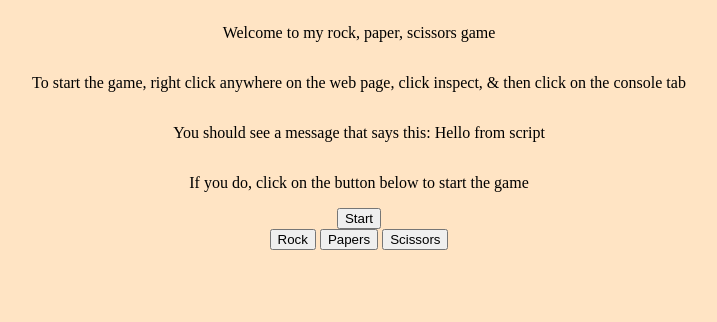
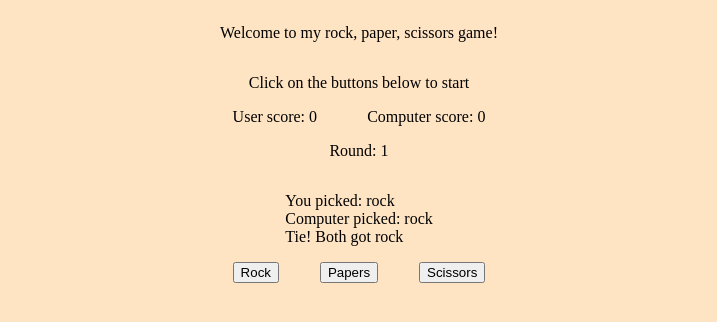
Before and after one commit to mell-0/Odin---Rock-Paper-Scissors, a plain HTML site: page index.html in a window 1280 px wide. Both pictures are taken after a click on the button "Rock". Shown: the whole page, without its empty margins (281-998 px from the left). Drawn offline with Linux system fonts and the light colour scheme.

Commit message:
game now works with buttons and results display but ui is still messy

```diff
--- a/index.html
+++ b/index.html
@@ -9,20 +9,19 @@
 </head>
 <body>
 
-    <p>
-        Welcome to my rock, paper, scissors game
-    </p>
-    <p>
-        To start the game, right click anywhere on the web page, click inspect, & then click on the console tab
-    </p>
-    <p>
-        You should see a message that says this: Hello from script
-    </p>
-    <p>
-        If you do, click on the button below to start the game
-    </p>
+    <p>Welcome to my rock, paper, scissors game!</p>
 
-    <button id="start">Start</button>
+    <p>Click on the buttons below to start</p>
+
+    <div class="score-board">
+        <div>User score: <span id="userScore">0</span> </div>
+        <div>Computer score: <span id="compScore">0</span> </div>
+    </div>
+
+    <p>Round: <span id="round">0</span></p>
+    <p id="resultBoard"></p>
+
+    <!-- <button id="start">Start</button> -->
 
      <!-- step 2.2: adding a container for the buttons so that I don't have to put listeners to all of them -->
     <div id="btnContainer">
--- a/script.js
+++ b/script.js
@@ -1,4 +1,14 @@
 console.log("Hello from script");
+
+// initalizing computer and human scores
+let compScore = userScore = round = 0;
+
+// selecting elements to display resutls
+let roundElement = document.querySelector("#round");
+let userS = document.querySelector("#userScore");
+let compS = document.querySelector("#compScore");
+let resutls = document.querySelector("#resultBoard");
+
 
 /*
     getComputerChoice method
@@ -32,10 +42,6 @@ let getHumanChoice = () =>
 }
 
 
-// initalizing computer and human scores
-let compScore = userScore = 0;
-
-
 /*
     playRound method
 */
@@ -44,26 +50,35 @@ function playRound(humanChoice, computerChoice)
     // making humanChoice case insensitive
     humanChoice = String(humanChoice).toLocaleLowerCase();
 
+    let resultStr = `You picked: ${humanChoice}<br>Computer picked: ${computerChoice}`;
+    resutls.innerHTML = resultStr;
+
     console.log(`You picked: ${humanChoice}`);
     console.log(`Computer picked: ${computerChoice}`);
+
+    let otherStr = ''; // used to store the other scenarios
 
     if (humanChoice === computerChoice)
     {
         console.log("Tie! Both got " + humanChoice);
+        resutls.innerHTML += "<br>Tie! Both got " + humanChoice;
     }
     else
     { // not the same
+
         if (humanChoice === "scissors")
         {
             if (computerChoice === "paper")
             {
                 console.log('You win! scissors beats paper');
                 userScore++;
+                otherStr = 'You win! scissors beats paper';
             }
             else
             { // if computer got rock
                 console.log('You loose! rock beats scissors');
                 compScore++;
+                otherStr = 'You loose! rock beats scissors';
             }
         }
         else if (humanChoice === "rock")
@@ -72,11 +87,13 @@ function playRound(humanChoice, computerChoice)
             {
                 console.log('You loose! paper beats rock');
                 compScore++;
+                otherStr = 'You loose! paper beats rock';
             }
             else
             { // if computer got scissors
                 console.log('You win! rock beats scissors');
                 userScore++;
+                otherStr = 'You win! rock beats scissors';
             }
         }
         else
@@ -85,20 +102,19 @@ function playRound(humanChoice, computerChoice)
             {
                 console.log('You loose! scissors beats paper');
                 compScore++;
+                otherStr = 'You loose! scissors beats paper';
             }
             else
             { // if computer got rock
                 console.log('You win! paper beats rock');
                 userScore++;
+                otherStr = 'You win! paper beats rock';
             }
         }
     }
+    resutls.innerHTML += '<br>' + otherStr;
+
 }
-
-//playRound(getHumanChoice(), getComputerChoice());
-// testing playRound
-// playRound("scissors", "paper");
-//console.log(`User score: ${userScore}\nComputer score: ${compScore}`);
 
 
 /**
@@ -112,18 +128,22 @@ btnContainer.addEventListener('click', (e) =>
 
     console.log(target);
     playRound(target, getComputerChoice());
+    playGame();
 });
 
-
+// this version has no loop
 function playGame()
 {
-    for(let i=1; i<=1; i++) // changed to 1 round
+    console.log(`\nRound ${++round}`);
+    roundElement.textContent = round;
+
+    //playRound(getHumanChoice(), getComputerChoice());
+    console.log(`User score: ${userScore}\nComputer score: ${compScore}` + '\n');
+    userS.textContent = userScore;
+    compS.textContent = compScore;
+
+    if (round === 5)
     {
-        console.log(`\nRound ${i}`);
-        //playRound(getHumanChoice(), getComputerChoice());
-        console.log(`User score: ${userScore}\nComputer score: ${compScore}`);
-    }
-
         console.log(`\nFinal score\nUser score: ${userScore}\nComputer score: ${compScore}`);
 
         if (userScore === compScore)
@@ -132,29 +152,47 @@ function playGame()
             console.log("User won!");
         else
             console.log("Computer won!");
+
+        round = userScore = compScore = 0; // restarting values
     }
 
-//playGame();
+}
 
-// for (let i = 0; i<5; i++)
+// function playGame()
 // {
-//     console.log(getHumanChoice());
+//     for(let i=1; i<=1; i++) // changed to 1 round
+//     {
+//         console.log(`\nRound ${i}`);
+//         playRound(getHumanChoice(), getComputerChoice());
+//         console.log(`User score: ${userScore}\nComputer score: ${compScore}`);
+//     }
+
+//     console.log(`\nFinal score\nUser score: ${userScore}\nComputer score: ${compScore}`);
+
+//     if (userScore === compScore)
+//         console.log("Tie!");
+//     else if (userScore > compScore)
+//         console.log("User won!");
+//     else
+//         console.log("Computer won!");
 // }
 
-// testing the random number generator
-// let x = Math.floor(Math.random() * 3);
-// while (x !== 1)
-// {
-//     console.log(x);
-//     x = Math.floor(Math.random() * 3);
+
+// code for button
+// let startButton = document.getElementById("start");
+
+// startButton.addEventListener("click", startFun);
+
+// function startFun(){
+//     console.log("Begin!");
+//     playGame();
 // }
 
-// code for button
-let startButton = document.getElementById("start");
 
-startButton.addEventListener("click", startFun);
-
-function startFun(){
-    console.log("Begin!");
-    playGame();
-}
+/**
+ * Notes:
+ * - User starts the game by pressing one of the 3 buttons
+ * - Each round, when a button is clicked, display the round, choices, points, & the winner of the round
+ * - At the 5th round, display who won with points in addition to what's displayed each round
+ * - After 5th round, reset
+ */
--- a/styles.css
+++ b/styles.css
@@ -10,3 +10,11 @@ body {
 button {
   align-self: center; this stops button from stretching horizontally
 } */
+
+.score-board,
+#btnContainer
+{
+  width: 20%;
+  display: flex;
+  justify-content: space-between;
+}
```
Lines whose indentation alone changed are shown as unchanged.
